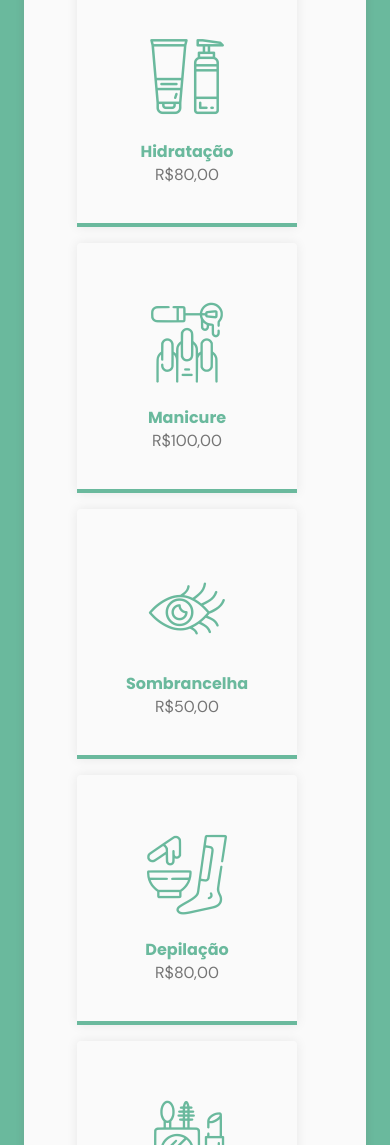
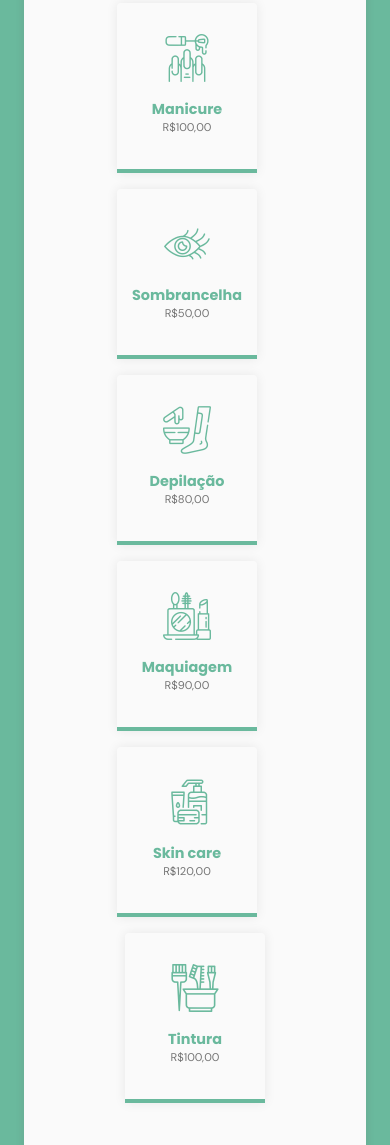
Before and after one commit to RodrigoFonsecaG/beautysalon, a plain HTML site: page public/make-an-appointment.html in a window 390 px wide. Shown: the part 1698-2843 px from the top of the page. Drawn offline with Linux system fonts and the light colour scheme; files whose address does not match are found by name.

Commit message:
cards mobile agendamento

```diff
--- a/public/styles/style.css
+++ b/public/styles/style.css
@@ -1375,3 +1375,33 @@ fieldset {
     margin: 5rem 0;
   }
 }
+
+@media (max-width: 584px){
+  #make-an-appointment .card{
+    padding: 0;
+  }
+  #make-an-appointment .cards .card {
+    width: 140px;
+    height: 170px;
+  }
+
+  #make-an-appointment .cards .card:last-child{
+    margin-right: 0;
+  }
+
+  #make-an-appointment .cards .card-text {
+    font-size: 0.9rem;
+  }
+
+  #make-an-appointment .cards .card-price {
+    font-size: 0.7rem;
+  }
+
+  #make-an-appointment .cards i{
+    margin-bottom: 1rem;
+  }
+
+  #make-an-appointment .cards i::before{
+    font-size: 3rem;
+  }
+}
```
